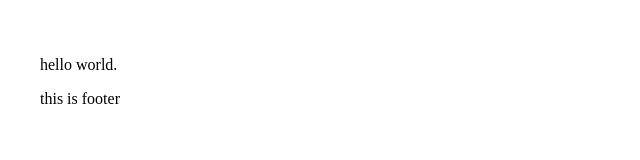
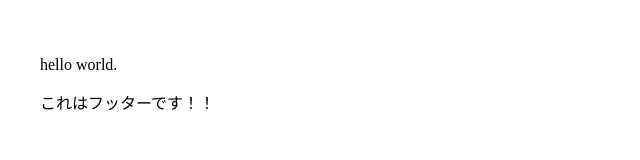
Before and after one commit to nagayama/iroiroschool, a plain HTML site: page index.html in a window 1280 px wide. Shown: the whole page, without its empty margins (0-640 px from the left). Drawn offline with Linux system fonts and the light colour scheme.

Commit message:
フッターの文字を変更しました！

```diff
--- a/index.html
+++ b/index.html
@@ -13,7 +13,7 @@
       <p>hello world.</p>
     </div>
     <footer>
-      <p>this is footer</p>
+      <p>これはフッターです！！</p>
     <footer>
   </body>
 </html>
```
